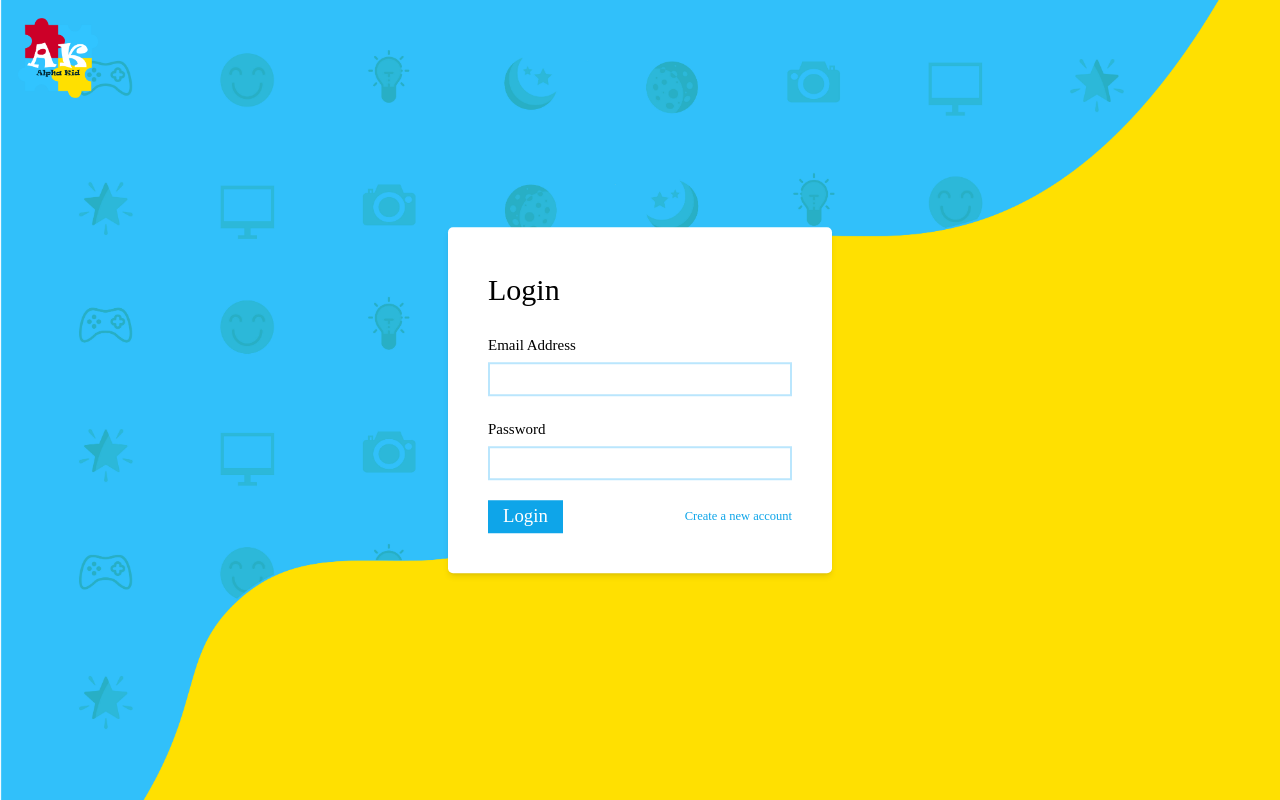
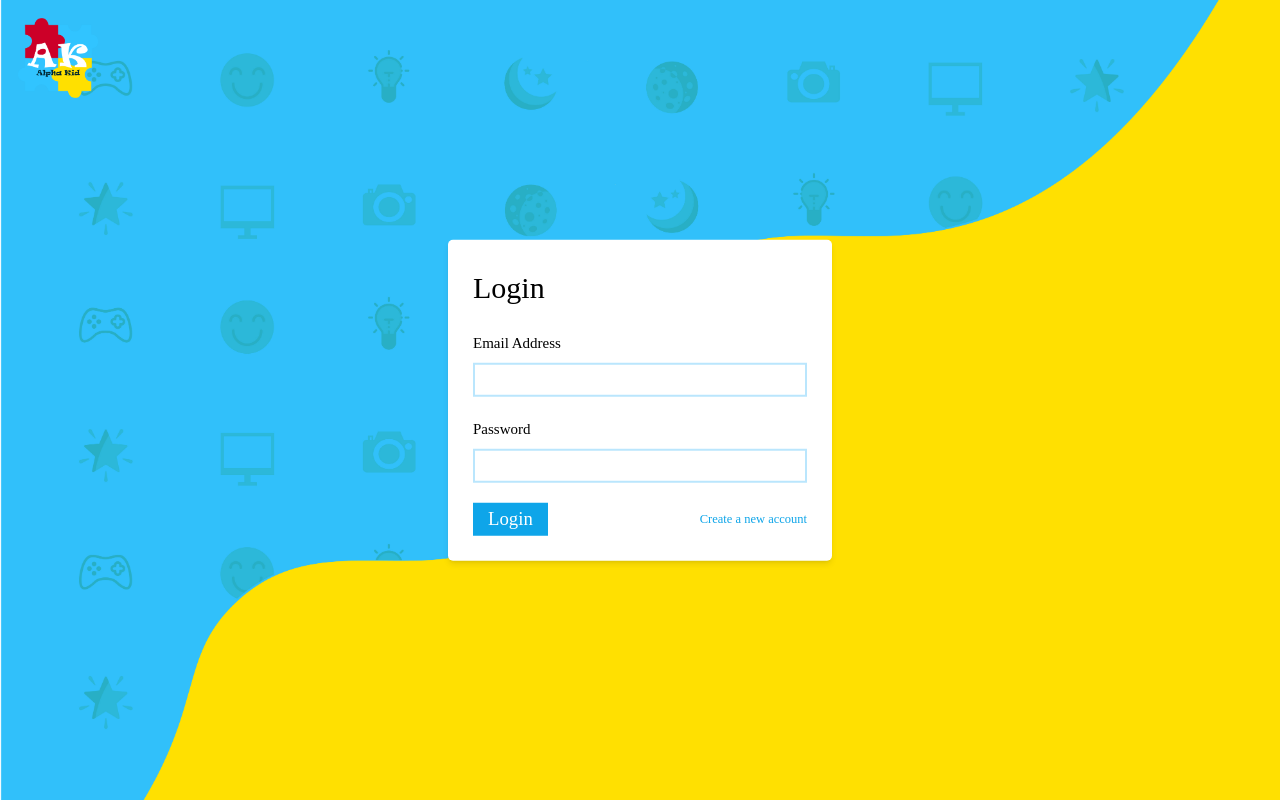
Before and after one commit to Lodennn/Alpha-Kid-v2, a React (Create React App) app: page / in a window 1280 px wide. Built offline with nearby package versions, Linux system fonts and the light colour scheme.

Commit message:
fix bugs

```diff
--- a/src/components/forms/LoginForm/LoginForm.jsx
+++ b/src/components/forms/LoginForm/LoginForm.jsx
@@ -1,68 +1,98 @@
-import { useState } from "react";
-
 import Styles from "./LoginForm.module.scss";
 import Button from "ui/Button";
 import { useLogin } from "hooks/useLogin";
 import SpinnerMini from "ui/SpinnerMini/SpinnerMini";
+import Input from "ui/Input";
+import { useForm } from "react-hook-form";
+import { emailPattern, passwordPattern } from "utils/userTypes";
 
 function LoginForm({ flip, setFlip }) {
-  const [email, setEmail] = useState("");
-
-  const [password, setPassword] = useState("");
+  const {
+    reset,
+    handleSubmit,
+    watch,
+    register,
+    formState: { errors },
+  } = useForm({
+    mode: "onChange",
+  });
 
   const { login, isPending } = useLogin();
 
-  function handleSubmit(e) {
-    e.preventDefault();
-    console.log("XXX");
+  function onSubmit({ email, password }) {
+    if (!email || !password) return;
+
     login(
       { email, password },
       {
         onSettled: () => {
-          setEmail("");
-
-          setPassword("");
+          reset();
         },
       }
     );
   }
 
+  const formData = watch();
+
   return (
     <form
       aria-label="form"
-      onSubmit={handleSubmit}
+      onSubmit={handleSubmit(onSubmit)}
       className={`${Styles["form"]} ${
         flip ? "rotate-reverse " : "rotate-orgin rotate-reverse-animation"
       }`}
     >
       <h1 className={Styles["main-title"]}>Login</h1>
 
-      <div>
-        <label className="text-2xl 2xl:mt-3 mb-0 mt-3 md:mt-1 sm:mt-1 block sm:mb-1 md:mb-1 lg:mb-3 ">
-          Email Address
-        </label>
-        <input
+      <Input
+        className={
+          formData?.email && !errors?.email
+            ? "bg-green-100 border-solid border-2 border-green-400 focus:ring-offset-1 focus:ring-green-400"
+            : ""
+        }
         disabled={isPending}
-          value={email}
-          onChange={(e) => setEmail(e.target.value)}
-          className=" border-solid border-2  text-2xl focus:outline-none focus:ring-2 focus:ring-sky-400 focus:ring-offset-2  border-sky-200 w-full p-2"
+        errors={errors}
+        id="email"
+        label="Email Address"
         type="email"
-          id="emailaddress"
+        variation="login"
+        register={register}
+        validationOptions={{
+          required: {
+            value: true,
+            message: `The Email address is required`,
+          },
+          pattern: {
+            value: emailPattern,
+            message: "invalid email address",
+          },
+        }}
       />
-      </div>
-      <div>
-        <label className="text-2xl 2xl:mt-3 mb-0 mt-3 md:mt-1 sm:mt-1 block sm:mb-1 md:mb-1 lg:mb-3 ">
-          Password
-        </label>
-        <input
+
+      <Input
+        className={
+          formData?.password && !errors?.password
+            ? "bg-green-100 border-solid border-2 border-green-400 focus:ring-offset-1 focus:ring-green-400"
+            : ""
+        }
         disabled={isPending}
-          value={password}
-          onChange={(e) => setPassword(e.target.value)}
-          className=" border-solid border-2  text-2xl focus:outline-none focus:ring-2 focus:ring-sky-400 focus:ring-offset-2  border-sky-200 w-full p-2"
+        errors={errors}
+        id="password"
+        label="Password"
         type="password"
-          id="loginPassword"
+        variation="login"
+        register={register}
+        validationOptions={{
+          required: {
+            value: true,
+            message: `The password is required`,
+          },
+          pattern: {
+            value: passwordPattern,
+            message: "invalid Password Format",
+          },
+        }}
       />
-      </div>
 
       <div className="flex md:justify-between gap-4 justify-center sm:justify-center items-center flex-wrap">
         <Button disabled={isPending} type="submit" variation="login">
--- a/src/components/forms/LoginForm/LoginForm.module.scss
+++ b/src/components/forms/LoginForm/LoginForm.module.scss
@@ -13,16 +13,22 @@
   display: flex;
   flex-direction: column;
   gap: 2rem;
-  padding: 4rem;
   backface-visibility: hidden;
   transition: all 1.8s cubic-bezier(0, 1.6, 0.99, 0.98);
 
   box-shadow: 0 4px 6px -1px rgb(0 0 0 / 0.1), 0 2px 4px -2px rgb(0 0 0 / 0.1);
+
+  @include respond(mini-phone) {
+    min-width: 60vw;
+    padding: min(1.5rem, 2rem);
+  }
   @include respond(phone) {
     min-width: 60vw;
+    padding: min(2rem, 2.5rem);
   }
   @include respond(tab-port) {
     min-width: 70vw;
+    padding: min(2.5rem, 3rem);
   }
   @include respond(tab-land) {
     min-width: 75vw;
--- a/src/components/forms/RegisterForm/RegisterForm.jsx
+++ b/src/components/forms/RegisterForm/RegisterForm.jsx
@@ -6,9 +6,31 @@ import SelectOptions from "ui/SelectOptions";
 import { emailPattern, passwordPattern, checkUserType } from "utils/userTypes";
 import { userNameMaxLength, userTypes } from "constants/user";
 import { useSignup } from "hooks/useSignup";
-import Spinner from "ui/Spinner/Spinner";
+import SpinnerMini from "ui/SpinnerMini/SpinnerMini";
+import { storage } from "services/storage";
+import { useNavigate } from "react-router-dom";
+import { useEffect } from "react";
 
 function RegisterForm({ flip, setFlip }) {
+  let accessTokenObj = storage.getStorage();
+
+  const navigate = useNavigate();
+
+  useEffect(
+    function () {
+      if (accessTokenObj?.user) {
+        if (accessTokenObj.user?.user_metadata.userType) {
+          navigate(`/${accessTokenObj.user?.user_metadata.userType}`);
+        }
+      }
+    },
+    [
+      navigate,
+      accessTokenObj?.user,
+      accessTokenObj?.user?.user_metadata?.userType,
+    ]
+  );
+
   const {
     register,
     handleSubmit,
@@ -20,15 +42,9 @@ function RegisterForm({ flip, setFlip }) {
     mode: "onChange",
   });
 
-  // const { errors } = formState; // ⚠️ not the proper way to destruct errors
-
   const formData = watch();
 
-  console.log(formData);
-
-  console.log(errors);
-
-  const { signup, isPending } = useSignup();
+  const { signup, isPending, error } = useSignup();
 
   function onSubmit({ userName, email, password, userType }) {
     signup(
@@ -40,8 +56,6 @@ function RegisterForm({ flip, setFlip }) {
       }
     );
   }
-
-  if (isPending) return <Spinner />;
 
   return (
     <form
@@ -55,15 +69,15 @@ function RegisterForm({ flip, setFlip }) {
       <Input
         className={
           formData?.userName?.length >= userNameMaxLength
-            ? "bg-green-100 border-solid border-2 border-green-500 focus:ring-offset-1 focus:ring-green-500"
+            ? "bg-green-100 border-solid border-2 border-green-400 focus:ring-offset-1 focus:ring-green-400"
             : ""
         }
         disabled={isPending}
         errors={errors}
         label="Username"
-        id="userName" // ⚠️ id should be name
+        id="userName"
         type="text"
-        variation="login" // ⚠️ the loginInput name is too specific for variation
+        variation="login"
         register={register}
         validationOptions={{
           required: {
@@ -80,7 +94,7 @@ function RegisterForm({ flip, setFlip }) {
       <Input
         className={
           formData?.email && !errors?.email
-            ? "bg-green-100 border-solid border-2 border-green-500 focus:ring-offset-1 focus:ring-green-500"
+            ? "bg-green-100 border-solid border-2 border-green-400 focus:ring-offset-1 focus:ring-green-400"
             : ""
         }
         disabled={isPending}
@@ -105,7 +119,7 @@ function RegisterForm({ flip, setFlip }) {
       <Input
         className={
           formData?.password && !errors?.password
-            ? "bg-green-100 border-solid border-2 border-green-500 focus:ring-offset-1 focus:ring-green-500"
+            ? "bg-green-100 border-solid border-2 border-green-400 focus:ring-offset-1 focus:ring-green-400"
             : ""
         }
         disabled={isPending}
@@ -122,7 +136,7 @@ function RegisterForm({ flip, setFlip }) {
           },
           pattern: {
             value: passwordPattern,
-            message: "invalid Password Format", // ⚠️ it should be invalid not Invalid
+            message: "invalid Password Format",
           },
         }}
       />
@@ -130,7 +144,7 @@ function RegisterForm({ flip, setFlip }) {
         className={
           formData?.password &&
           formData?.password === formData?.passwordVerfication
-            ? "bg-green-100 border-solid border-2 border-green-500 focus:ring-offset-1 focus:ring-green-500"
+            ? "bg-green-100 border-solid border-2 border-green-400 focus:ring-offset-1 focus:ring-green-400"
             : ""
         }
         disabled={isPending}
@@ -163,17 +177,25 @@ function RegisterForm({ flip, setFlip }) {
               message: "Please Select User Type",
             },
             validate: (value) => {
-              if (!checkUserType(value)) return "Please Select a valid Type"; // ⚠️;
+              if (!checkUserType(value)) return "Please Select a valid Type";
             },
           }}
         />
       </div>
 
       <div className="flex justify-center gap-3 m-4 sm:m-3 md:m-2 sm:gap-0 sm:justify-between items-center flex-wrap">
-        <Button type="submit" variation="login">
-          Sign Up
+        <Button disabled={isPending} type="submit" variation="login">
+          {isPending ? <SpinnerMini /> : "Sign Up"}
         </Button>
-        <Button variation="rotate" onClick={() => setFlip(() => false)}>
+        <Button
+          variation="rotate"
+          onClick={() => {
+            if (!error) {
+              setFlip(() => false);
+              reset();
+            }
+          }}
+        >
           Already have an account ?
         </Button>
       </div>
--- a/src/hooks/useSignup.js
+++ b/src/hooks/useSignup.js
@@ -3,18 +3,19 @@ import { signup as signupApi } from "services/authApi";
 import toast from "react-hot-toast";
 
 export function useSignup() {
-  const { mutate: signup, isPending } = useMutation({
+  const {
+    mutate: signup,
+    isPending,
+    error,
+  } = useMutation({
     mutationFn: signupApi,
-    onSuccess: (user) => {
-      console.log("user", user);
-      toast.success(
-        "Account successfully created please verify the new account from the user's email address."
-      );
+    onSuccess: () => {
+      toast.success("Account successfully created ");
     },
     onError: (err) => {
       toast.error(err.message);
     },
   });
 
-  return { signup, isPending };
+  return { signup, isPending, error };
 }
--- a/src/hooks/useUser.js
+++ b/src/hooks/useUser.js
@@ -5,6 +5,7 @@ export function useUser() {
   const { data: user, isLoading } = useQuery({
     queryKey: ["user"],
     queryFn: getCurrentUser,
+    enabled: false,
   });
 
   return {
--- a/src/ui/Input.jsx
+++ b/src/ui/Input.jsx
@@ -14,7 +14,7 @@ function Input({
   const styles = {
     login: ` ${className} ${
       errors[id || ""]
-        ? "bg-red-200 border-1 border-solid border-red-400 focus:ring-offset-1 focus:ring-red-500 "
+        ? "bg-red-200 border-1 border-solid border-red-500 focus:ring-offset-1 focus:ring-red-400 "
         : ""
     } border-solid border-2  text-2xl focus:outline-none focus:ring-2 focus:ring-sky-400 focus:ring-offset-2  border-sky-200 w-full p-2`,
   };
@@ -23,7 +23,7 @@ function Input({
     <div className="flex flex-col gap-1 sm:gap-1 md:gap-1">
       <label
         className="text-2xl 2xl:mt-3 mb-0 mt-3 md:mt-1 sm:mt-1 block sm:mb-1 md:mb-1 lg:mb-3"
-        htmlFor={id} // ⚠️ not type it should be id
+        htmlFor={id}
       >
         {label}
       </label>
```
Lines whose indentation alone changed are shown as unchanged.
